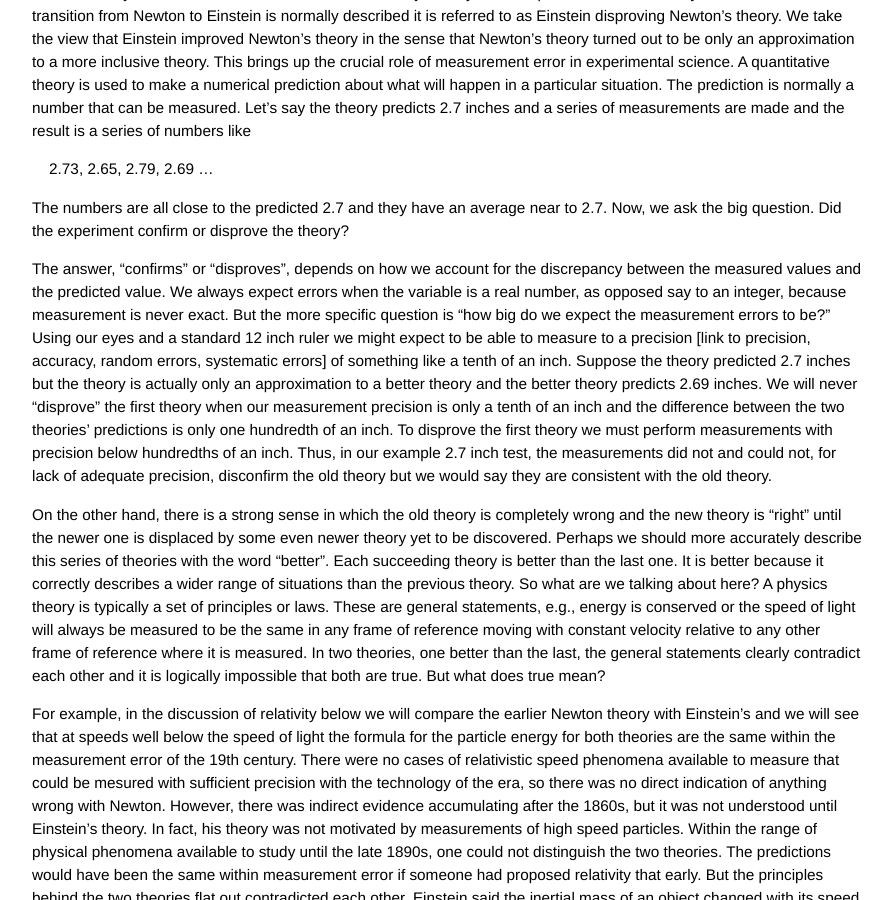
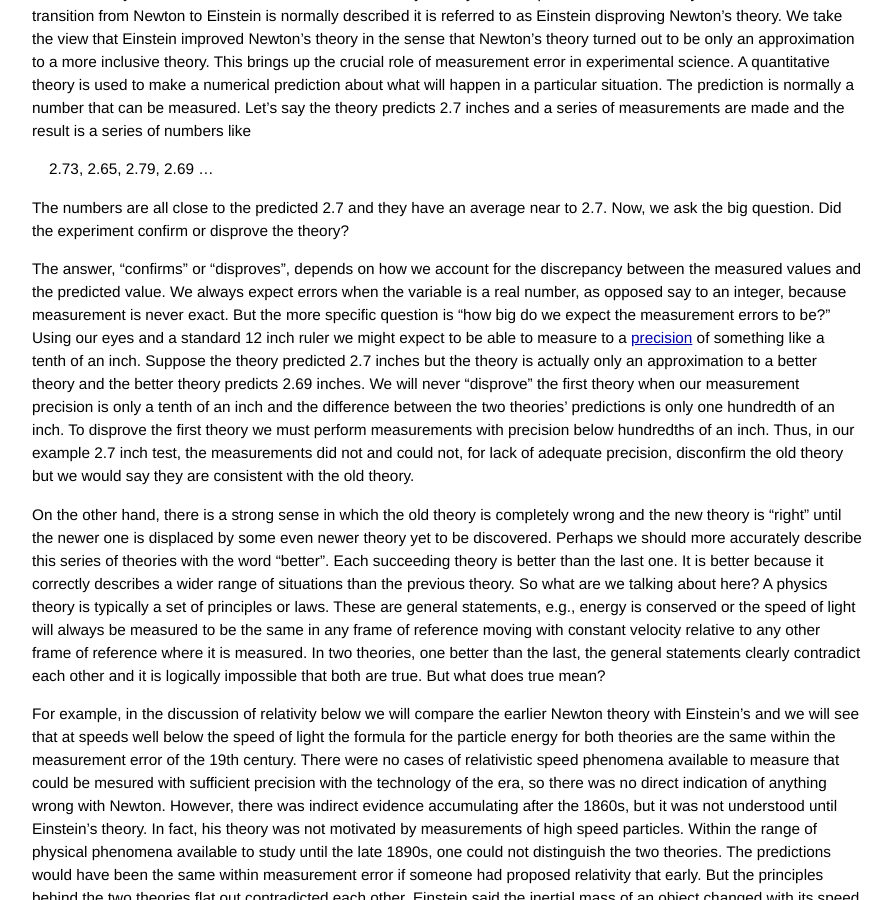
Before and after one commit to grbfacet/facet, a Jekyll site: the page built from principles-of-physics-tutorial.md, in a window 1280 px wide and 900 px high, scrolled down 5693 px. Shown: the whole window, without its empty margins (193-1085 px from the left). Built offline with Jekyll 4.4.1, drawn with Linux system fonts in a browser that asks for light colours.

Commit message:
Update principles-of-physics-tutorial.md

```diff
--- a/principles-of-physics-tutorial.md
+++ b/principles-of-physics-tutorial.md
@@ -130,7 +130,8 @@ In the relativity tutorial we will discuss Einstein's Relativity Theory which im
 
 The numbers are all close to the predicted 2.7 and they have an average near to 2.7. Now, we ask the big question. Did the experiment confirm or disprove the theory?
 
-The answer, “confirms” or “disproves”, depends on how we account for the discrepancy between the measured values and the predicted value. We always expect errors when the variable is a real number, as opposed say to an integer, because measurement is never exact. But the more specific question is “how big do we expect the measurement errors to be?” Using our eyes and a standard 12 inch ruler we might expect to be able to measure to a precision [link to precision, accuracy, random errors, systematic errors] of something like a tenth of an inch. Suppose the theory predicted 2.7 inches but the theory is actually only an approximation to a better theory and the better theory predicts 2.69 inches. We will never "disprove" the first theory when our measurement precision is only a tenth of an inch and the difference between the two theories’ predictions is only one hundredth of an inch. To disprove the first theory we must perform measurements with precision below hundredths of an inch. Thus, in our example 2.7 inch test, the measurements did not and could not, for lack of adequate precision, disconfirm the old theory but we would say they are consistent with the old theory.
+The answer, “confirms” or “disproves”, depends on how we account for the discrepancy between the measured values and the predicted value. We always expect errors when the variable is a real number, as opposed say to an integer, because measurement is never exact. But the more specific question is “how big do we expect the measurement errors to be?” Using our eyes and a standard 12 inch ruler we might expect to be able to measure to a [precision](/principles-of-physics-tutorial.html#precision-accuracy-random-errors-and-systematic-errors)
+ of something like a tenth of an inch. Suppose the theory predicted 2.7 inches but the theory is actually only an approximation to a better theory and the better theory predicts 2.69 inches. We will never "disprove" the first theory when our measurement precision is only a tenth of an inch and the difference between the two theories’ predictions is only one hundredth of an inch. To disprove the first theory we must perform measurements with precision below hundredths of an inch. Thus, in our example 2.7 inch test, the measurements did not and could not, for lack of adequate precision, disconfirm the old theory but we would say they are consistent with the old theory.
 
 On the other hand, there is a strong sense in which the old theory is completely wrong and the new theory is “right” until the newer one is displaced by some even newer theory yet to be discovered. Perhaps we should more accurately describe this series of theories with the word “better”. Each succeeding theory is better than the last one. It is better because it correctly describes a wider range of situations than the previous theory. So what are we talking about here? A physics theory is typically a set of principles or laws. These are general statements, e.g., energy is conserved or the speed of light will always be measured to be the same in any frame of reference moving with constant velocity relative to any other frame of reference where it is measured. In two theories, one better than the last, the general statements clearly contradict each other and it is logically impossible that both are true. But what does true mean?
 
```
